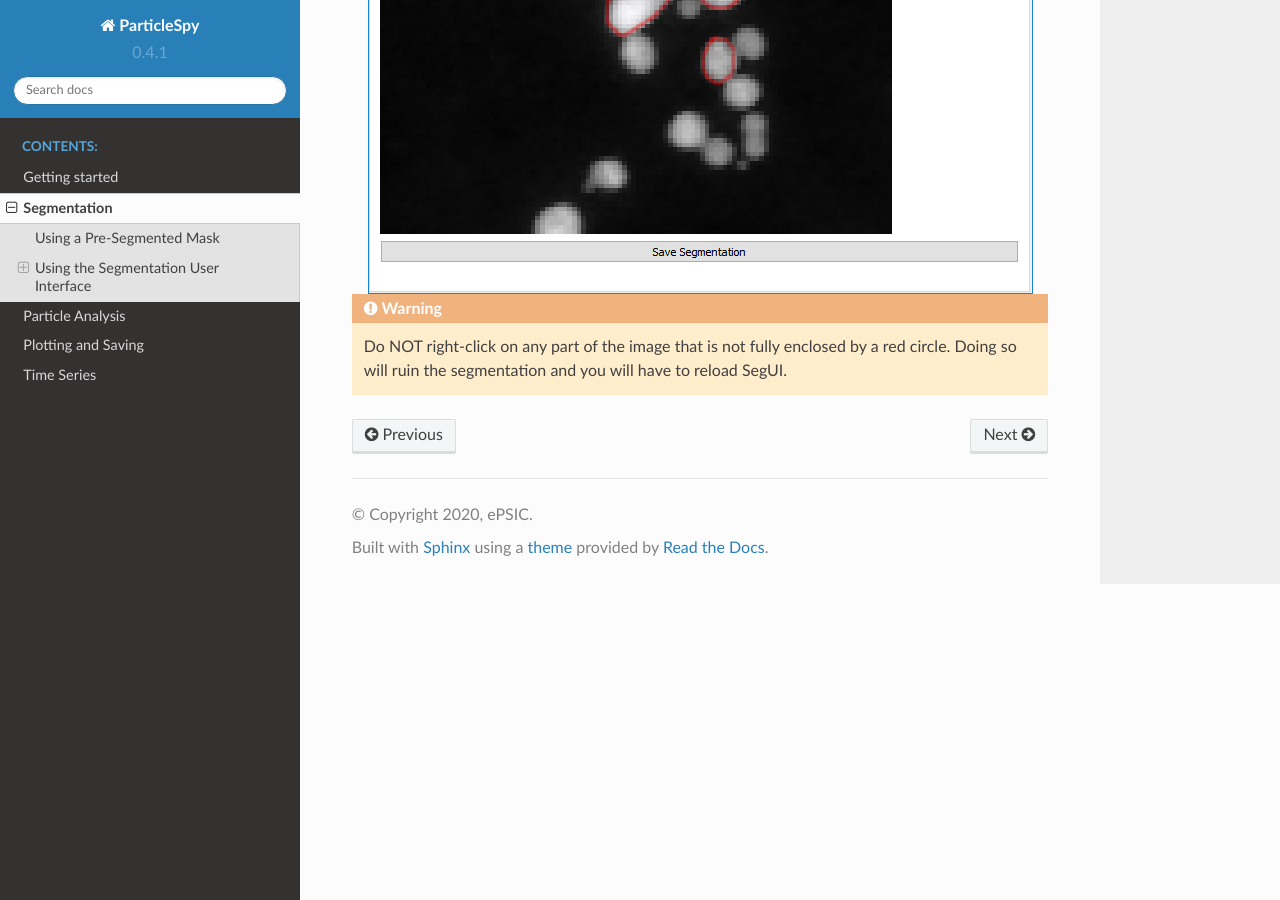
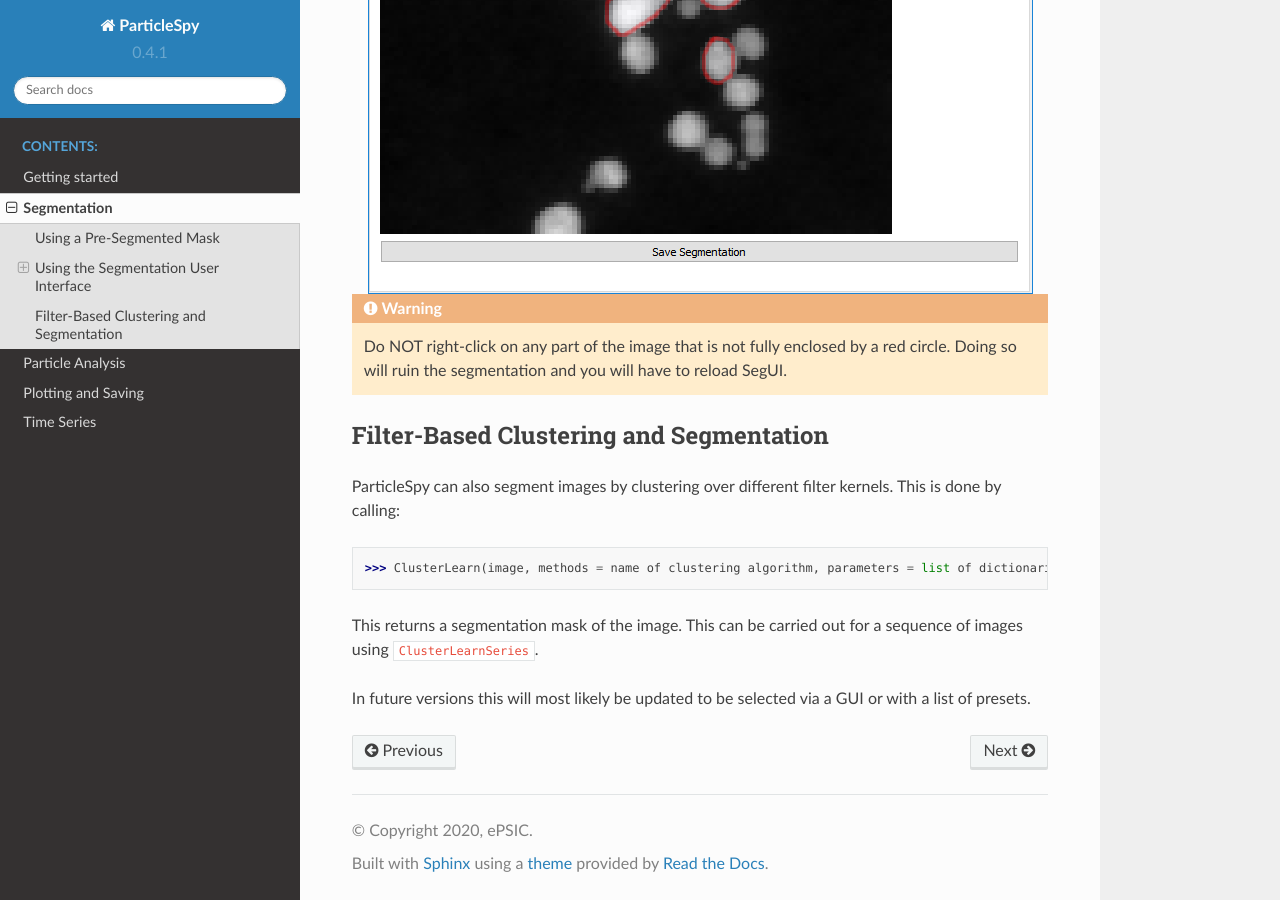
Before and after one commit to ePSIC-DLS/particlespy, a Sphinx documentation site: the page built from docs/segmentation.rst, in a window 1280 px wide and 900 px high, scrolled down 3955 px. Built offline with Sphinx 7.4.7 and the Read the Docs theme 2.0.0, drawn with Linux system fonts in a browser that asks for light colours.

Commit message:
added documentation and test fix

```diff
--- a/docs/segmentation.rst
+++ b/docs/segmentation.rst
@@ -113,3 +113,18 @@ This will save the generated segmentation as an internal npy file that can be re
 .. warning::
    Do NOT right-click on any part of the image that is not fully enclosed by a red circle.
    Doing so will ruin the segmentation and you will have to reload SegUI.
+
+Filter-Based Clustering and Segmentation
+----------------------------------------
+
+ParticleSpy can also segment images by clustering over different filter kernels.
+This is done by calling:
+
+.. code-block:: python
+
+    >>> ClusterLearn(image, methods = name of clustering algorithm, parameters = list of dictionaries each containing a filter kernel and its parameters
+
+This returns a segmentation mask of the image.
+This can be carried out for a sequence of images using ``ClusterLearnSeries``.
+
+In future versions this will most likely be updated to be selected via a GUI or with a list of presets.
```
Also changed, not shown: 1 other file.
